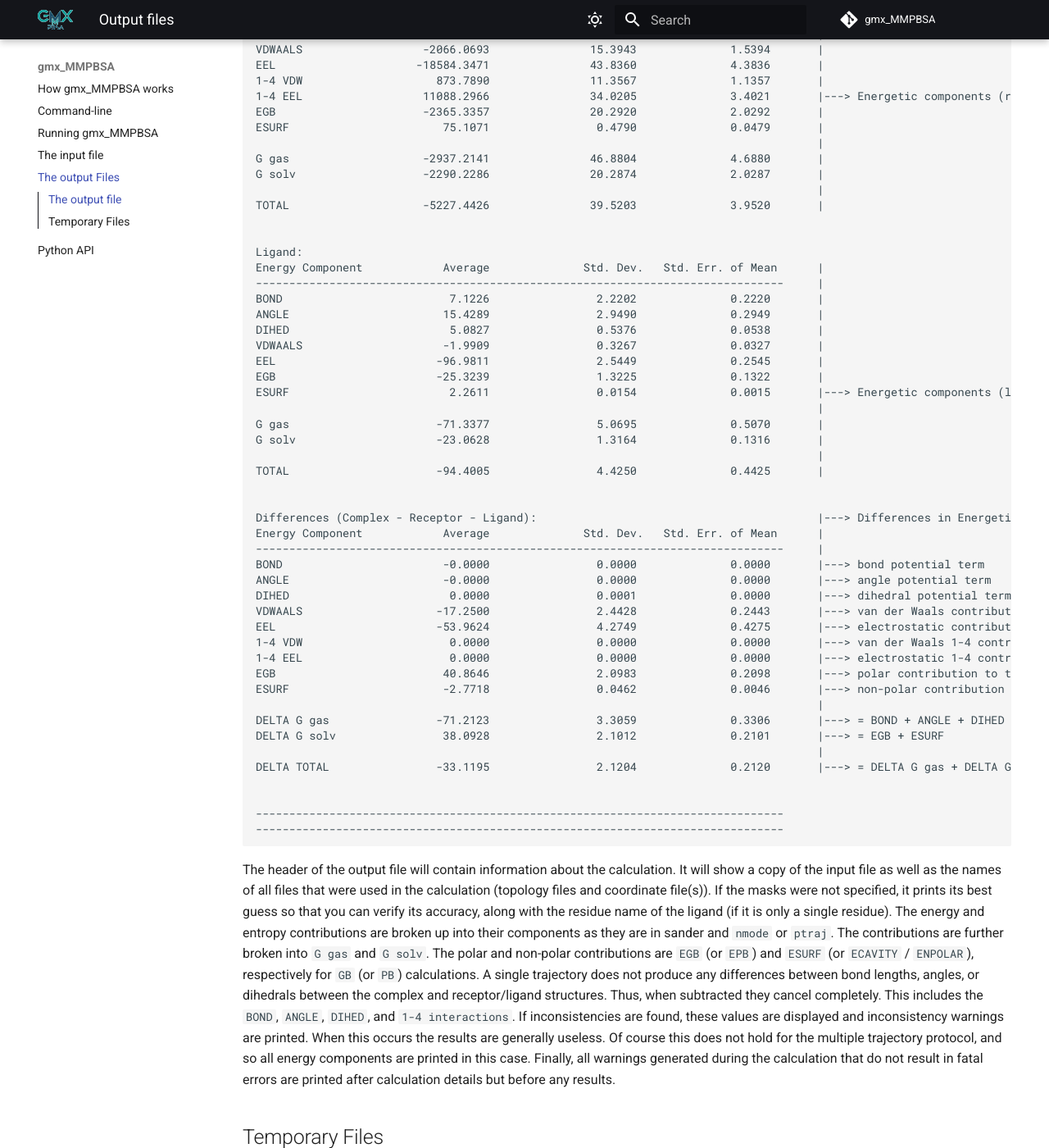
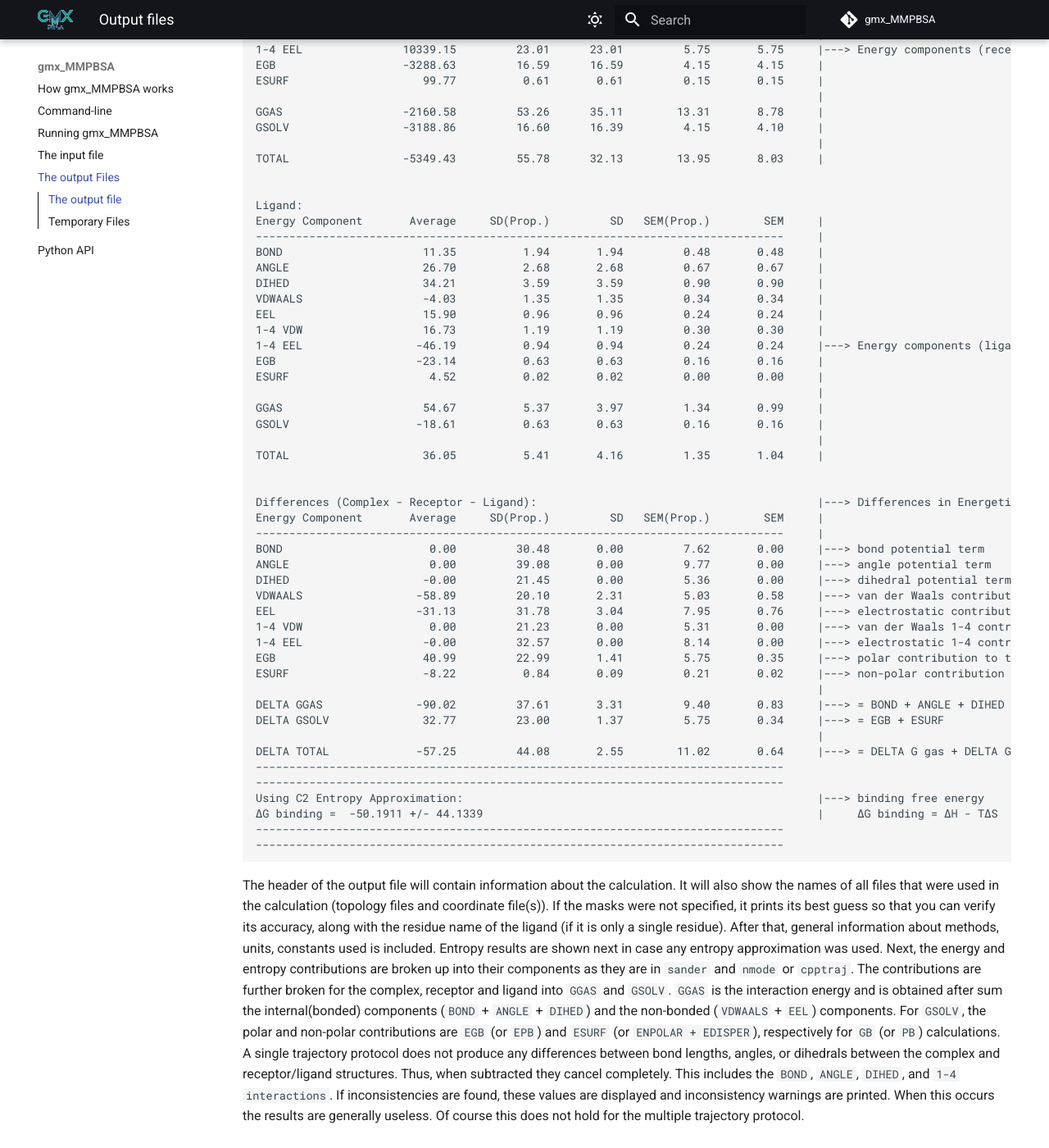
Before and after one commit to Valdes-Tresanco-MS/gmx_MMPBSA, an MkDocs documentation site: the page built from docs/output.md, in a window 1280 px wide and 1400 px high, scrolled down 1536 px. Shown: the whole window at 82% size. Built offline with MkDocs 1.6.1 and Material for MkDocs 9.7.7, drawn with Linux system fonts in a browser that asks for light colours; comment, search, counter and statistics services are not loaded; some of the changed text lies outside the part shown.

Commit message:
update doc output file

````diff
--- a/docs/output.md
+++ b/docs/output.md
@@ -10,138 +10,140 @@ title: Output files
 This is how a typical output file looks like:
 
 ```
-| Run on Wed Jun 16 02:53:07 2021                                                   |---> Date of running
+| Run on Mon Jan 31 02:21:02 2022                                                   |---> Date of running
 |
-|Input file:
-|--------------------------------------------------------------                     |
-|Sample input file for GB calculation                                               |
-|#This input file is meant to show only that gmx_MMPBSA works. Although, we         |
-|#tried to use the input files as recommended in the                                |
-|#Amber manual, some parameters have been changed to perform more expensive         |
-|#calculations in a reasonable amount of time. Feel free to change the              |
-|#parameters according to what is better for your system.                           |
-|&general                                                                           |
-|startframe=301, endframe=1000, verbose=2, PBRadii=3, interval=7,                   |---> Input file (*.in)
-|/                                                                                  |
-|&gb                                                                                |
-|igb=2, saltcon=0.150,                                                              |
-|/                                                                                  |
-|&pb                                                                                |
-|istrng=0.15, fillratio=4.0, radiopt=0,                                             |
-|/                                                                                  |
-|--------------------------------------------------------------
-|gmx_MMPBSA Version=v1.4.3+6.g25a02b8 based on MMPBSA.py v.16.0                     |---> gmx_MMPBSA version used
-|Complex topology file:           COM.prmtop                                        |
-|Receptor topology file:          REC.prmtop                                        |
-|Ligand topology file:            LIG.prmtop                                        |
-|Initial mdcrd(s):                COM_traj_0.xtc                                    |
+|gmx_MMPBSA Version=v1.4.3+393.g73cc94c based on MMPBSA.py v.16.0                   |---> gmx_MMPBSA version used
+|Complex Structure file:                                                 com.tpr    |
+|Complex (AMBER) topology file:                                       COM.prmtop    |
+|Receptor (AMBER) topology file:                                      REC.prmtop    |---> input files used
+|Ligand Structure file:                                              ligand.mol2    |
+|Complex (AMBER) topology file:                                       LIG.prmtop    |
+|Initial trajectories:                                            COM_traj_0.xtc    |
 |
-|Receptor mask:                  ":1-266"                                           |
-|Ligand mask:                    ":267"                                             |---> receptor and ligand information
-|Ligand residue name is "MFU"                                                       |
+|Receptor mask:                  ":1-240"                                           |
+|Ligand mask:                    ":241"                                             |---> receptor and ligand masks
+|Ligand residue name is "RAL"                                                       |
 |
-|Calculations performed using 100 complex frames.                                   |
-|Poisson Boltzmann calculations performed using internal PBSA solver in sander.     |
-|                                                                                   |---> general description of the
-|Generalized Born ESURF calculated using 'LCPO' surface areas                       |     method used and units
+|Calculations performed using 16 complex frames.                                    |---> general description of the
+|C2 Entropy calculations performed using last 16 frames.                            |     methods used and units
+|C2 Entropy Std. Dev. and Conf. Interv. (95%) have been obtained                    |
+|by bootstrapping with number of re-samplings = 2000                                |
 |                                                                                   |
-|All units are reported in kcal/mole.                                               |
+|Generalized Born ESURF calculated using 'LCPO' surface areas                       |
+|                                                                                   |
+|Using temperature = 300.00 K)                                                      |
+|All units are reported in kcal/mol.                                                |
+|                                                                                   |
+|SD - Standard Deviation,  SEM - Standard Error of the Mean                         |
+|(Prop.) - Propagation of uncertainty                                               |
+|(https://en.wikipedia.org/wiki/Propagation_of_uncertainty#Example_formulae)        |
 -------------------------------------------------------------------------------
+-------------------------------------------------------------------------------     |
+ENTROPY RESULTS (C2 ENTROPY):                                                       |---> entropy results in case
+Model           σ(Int. Energy)      Value         Std. Dev.   Conf. Interv. (95%)   |     any entropy aproximation was
+-------------------------------------------------------------------------------     |     used
+gb                  2.900           7.055           2.117         4.641-12.542      |
+-------------------------------------------------------------------------------     |
 -------------------------------------------------------------------------------
 
-GENERALIZED BORN:                                                                   |---> results for GB calculation
+GENERALIZED BORN:                                                                   |---> model used (GB in this case)
 
 Complex:
-Energy Component            Average              Std. Dev.   Std. Err. of Mean      |
+Energy Component       Average     SD(Prop.)         SD   SEM(Prop.)        SEM     |
 -------------------------------------------------------------------------------     |
-BOND                       759.4785               23.3077              2.3308       |
-ANGLE                     1803.1508               30.8183              3.0818       |
-DIHED                     3216.1217               18.5641              1.8564       |
-VDWAALS                  -2085.3102               15.8085              1.5808       |
-EEL                     -18735.2906               44.2758              4.4276       |
-1-4 VDW                    873.7890               11.3567              1.1357       |
-1-4 EEL                  11088.2966               34.0205              3.4021       |---> Energetic components (complex)
-EGB                      -2349.7950               20.1898              2.0190       |
-ESURF                       74.5964                0.4837              0.0484       |
+BOND                    730.92         21.73      21.73         5.43       5.43     |
+ANGLE                  2022.96         27.54      27.54         6.89       6.89     |
+DIHED                  2631.46         15.99      15.99         4.00       4.00     |
+VDWAALS               -2035.53         14.81      14.81         3.70       3.70     |
+EEL                  -16750.43         22.60      22.60         5.65       5.65     |
+1-4 VDW                 911.73         15.17      15.17         3.79       3.79     |
+1-4 EEL               10292.96         23.03      23.03         5.76       5.76     |---> Energy components (complex)
+EGB                   -3270.77         15.90      15.90         3.98       3.98     |
+ESURF                    96.07          0.58       0.58         0.15       0.15     |
                                                                                     |
-G gas                    -3079.7641               46.8525              4.6852       |
-G solv                   -2275.1986               20.1875              2.0187       |
+GGAS                  -2195.93         54.56      33.37        13.64       8.34     |
+GSOLV                 -3174.70         15.91      15.72         3.98       3.93     |
                                                                                     |
-TOTAL                    -5354.9627               39.7488              3.9749       |
+TOTAL                 -5370.63         56.84      31.88        14.21       7.97     |
 
 
 Receptor:
-Energy Component            Average              Std. Dev.   Std. Err. of Mean      |
+Energy Component       Average     SD(Prop.)         SD   SEM(Prop.)        SEM     |
 -------------------------------------------------------------------------------     |
-BOND                       752.3559               22.9770              2.2977       |
-ANGLE                     1787.7219               30.5141              3.0514       |
-DIHED                     3211.0390               18.6469              1.8647       |
-VDWAALS                  -2066.0693               15.3943              1.5394       |
-EEL                     -18584.3471               43.8360              4.3836       |
-1-4 VDW                    873.7890               11.3567              1.1357       |
-1-4 EEL                  11088.2966               34.0205              3.4021       |---> Energetic components (receptor)
-EGB                      -2365.3357               20.2920              2.0292       |
-ESURF                       75.1071                0.4790              0.0479       |
+BOND                    719.57         21.28      21.28         5.32       5.32     |
+ANGLE                  1996.26         27.60      27.60         6.90       6.90     |
+DIHED                  2597.25         13.84      13.84         3.46       3.46     |
+VDWAALS               -1972.61         13.52      13.52         3.38       3.38     |
+EEL                  -16735.20         22.33      22.33         5.58       5.58     |
+1-4 VDW                 895.00         14.81      14.81         3.70       3.70     |
+1-4 EEL               10339.15         23.01      23.01         5.75       5.75     |---> Energy components (receptor)
+EGB                   -3288.63         16.59      16.59         4.15       4.15     |
+ESURF                    99.77          0.61       0.61         0.15       0.15     |
                                                                                     |
-G gas                    -2937.2141               46.8804              4.6880       |
-G solv                   -2290.2286               20.2874              2.0287       |
+GGAS                  -2160.58         53.26      35.11        13.31       8.78     |
+GSOLV                 -3188.86         16.60      16.39         4.15       4.10     |
                                                                                     |
-TOTAL                    -5227.4426               39.5203              3.9520       |
+TOTAL                 -5349.43         55.78      32.13        13.95       8.03     |
 
 
 Ligand:
-Energy Component            Average              Std. Dev.   Std. Err. of Mean      |
+Energy Component       Average     SD(Prop.)         SD   SEM(Prop.)        SEM     |
 -------------------------------------------------------------------------------     |
-BOND                         7.1226                2.2202              0.2220       |
-ANGLE                       15.4289                2.9490              0.2949       |
-DIHED                        5.0827                0.5376              0.0538       |
-VDWAALS                     -1.9909                0.3267              0.0327       |
-EEL                        -96.9811                2.5449              0.2545       |
-EGB                        -25.3239                1.3225              0.1322       |
-ESURF                        2.2611                0.0154              0.0015       |---> Energetic components (ligand)
+BOND                     11.35          1.94       1.94         0.48       0.48     |
+ANGLE                    26.70          2.68       2.68         0.67       0.67     |
+DIHED                    34.21          3.59       3.59         0.90       0.90     |
+VDWAALS                  -4.03          1.35       1.35         0.34       0.34     |
+EEL                      15.90          0.96       0.96         0.24       0.24     |
+1-4 VDW                  16.73          1.19       1.19         0.30       0.30     |
+1-4 EEL                 -46.19          0.94       0.94         0.24       0.24     |---> Energy components (ligand)
+EGB                     -23.14          0.63       0.63         0.16       0.16     |
+ESURF                     4.52          0.02       0.02         0.00       0.00     |
                                                                                     |
-G gas                      -71.3377                5.0695              0.5070       |
-G solv                     -23.0628                1.3164              0.1316       |
+GGAS                     54.67          5.37       3.97         1.34       0.99     |
+GSOLV                   -18.61          0.63       0.63         0.16       0.16     |
                                                                                     |
-TOTAL                      -94.4005                4.4250              0.4425       |
+TOTAL                    36.05          5.41       4.16         1.35       1.04     |
 
 
 Differences (Complex - Receptor - Ligand):                                          |---> Differences in Energetic components
-Energy Component            Average              Std. Dev.   Std. Err. of Mean      |
+Energy Component       Average     SD(Prop.)         SD   SEM(Prop.)        SEM     |
 -------------------------------------------------------------------------------     |
-BOND                        -0.0000                0.0000              0.0000       |---> bond potential term
-ANGLE                       -0.0000                0.0000              0.0000       |---> angle potential term
-DIHED                        0.0000                0.0001              0.0000       |---> dihedral potential term
-VDWAALS                    -17.2500                2.4428              0.2443       |---> van der Waals contribution
-EEL                        -53.9624                4.2749              0.4275       |---> electrostatic contribution
-1-4 VDW                      0.0000                0.0000              0.0000       |---> van der Waals 1-4 contribution
-1-4 EEL                      0.0000                0.0000              0.0000       |---> electrostatic 1-4 contribution
-EGB                         40.8646                2.0983              0.2098       |---> polar contribution to the solvation free energy
-ESURF                       -2.7718                0.0462              0.0046       |---> non-polar contribution to the solvation free energy
+BOND                      0.00         30.48       0.00         7.62       0.00     |---> bond potential term
+ANGLE                     0.00         39.08       0.00         9.77       0.00     |---> angle potential term
+DIHED                    -0.00         21.45       0.00         5.36       0.00     |---> dihedral potential term
+VDWAALS                 -58.89         20.10       2.31         5.03       0.58     |---> van der Waals contribution
+EEL                     -31.13         31.78       3.04         7.95       0.76     |---> electrostatic contribution
+1-4 VDW                   0.00         21.23       0.00         5.31       0.00     |---> van der Waals 1-4 contribution
+1-4 EEL                  -0.00         32.57       0.00         8.14       0.00     |---> electrostatic 1-4 contribution
+EGB                      40.99         22.99       1.41         5.75       0.35     |---> polar contribution to the solvation free energy
+ESURF                    -8.22          0.84       0.09         0.21       0.02     |---> non-polar contribution to the solvation free energy
                                                                                     |
-DELTA G gas                -71.2123                3.3059              0.3306       |---> = BOND + ANGLE + DIHED + VDWAALS + EEL
-DELTA G solv                38.0928                2.1012              0.2101       |---> = EGB + ESURF
+DELTA GGAS              -90.02         37.61       3.31         9.40       0.83     |---> = BOND + ANGLE + DIHED + VDWAALS + EEL
+DELTA GSOLV              32.77         23.00       1.37         5.75       0.34     |---> = EGB + ESURF
                                                                                     |
-DELTA TOTAL                -33.1195                2.1204              0.2120       |---> = DELTA G gas + DELTA G solv
-
-
+DELTA TOTAL             -57.25         44.08       2.55        11.02       0.64     |---> = DELTA G gas + DELTA G solv
+-------------------------------------------------------------------------------
+-------------------------------------------------------------------------------
+Using C2 Entropy Approximation:                                                     |---> binding free energy
+ΔG binding =  -50.1911 +/- 44.1339                                                  |     ΔG binding = ΔH - TΔS
 -------------------------------------------------------------------------------
 -------------------------------------------------------------------------------
 ```
 
-The header of the output file will contain information about the calculation. It will show a copy of the input file as
-well as the names of all files that were used in the calculation (topology files and coordinate file(s)). If the masks
+The header of the output file will contain information about the calculation. It will also show the names of all files
+that were used in the calculation (topology files and coordinate file(s)). If the masks
 were not specified, it prints its best guess so that you can verify its accuracy, along with the residue name of the
-ligand (if it is only a single residue). The energy and entropy contributions are broken up into their components as
-they are in sander and `nmode` or `ptraj`. The contributions are further broken into `G gas` and `G solv`. The polar and
-non-polar contributions are `EGB` (or `EPB`) and `ESURF` (or `ECAVITY` / `ENPOLAR`), respectively for `GB` (or `PB`)
-calculations. A single trajectory does not produce any differences between bond lengths, angles, or dihedrals
-between the complex and receptor/ligand structures. Thus, when subtracted they cancel completely. This includes the
-`BOND`, `ANGLE`, `DIHED`, and `1-4 interactions`. If inconsistencies are found, these values are displayed and inconsistency
-warnings are printed. When this occurs the results are generally useless. Of course this does not hold for the multiple
-trajectory protocol, and so all energy components are printed in this case. Finally, all warnings generated during the
-calculation that do not result in fatal errors are printed after calculation details but before any results.
-
+ligand (if it is only a single residue). After that, general information about methods, units, constants used is
+included. Entropy results are shown next in case any entropy approximation was used. Next, the energy and entropy
+contributions are broken up into their components as they are in `sander` and `nmode` or `cpptraj`. The contributions
+are further broken for the complex, receptor and ligand into `GGAS` and `GSOLV`. `GGAS` is the interaction energy
+and is obtained after sum the internal(bonded) components (`BOND` + `ANGLE` + `DIHED`) and the
+non-bonded (`VDWAALS` + `EEL`) components. For `GSOLV`, the polar and non-polar contributions are `EGB` (or `EPB`)
+and `ESURF` (or `ENPOLAR + EDISPER`), respectively for `GB` (or `PB`) calculations. A single trajectory protocol does
+not produce any differences between bond lengths, angles, or dihedrals between the complex and receptor/ligand
+structures. Thus, when subtracted they cancel completely. This includes the `BOND`, `ANGLE`, `DIHED`, and `1-4
+interactions`. If inconsistencies are found, these values are displayed and inconsistency warnings are printed. When
+this occurs the results are generally useless. Of course this does not hold for the multiple trajectory protocol.
 
 ## Temporary Files
 
````
Also changed, not shown: docs/input_file.md (+13 -5 lines).
